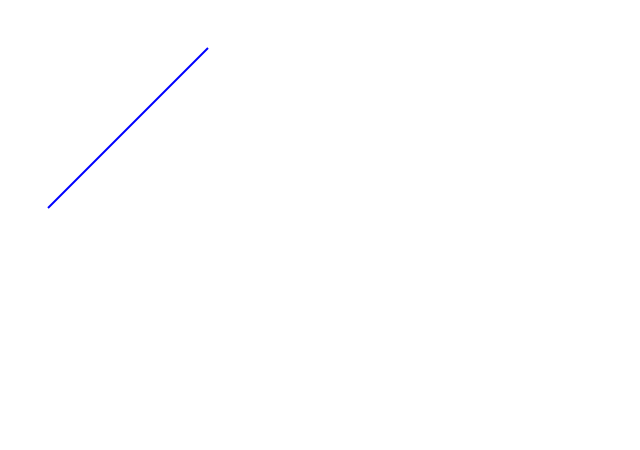
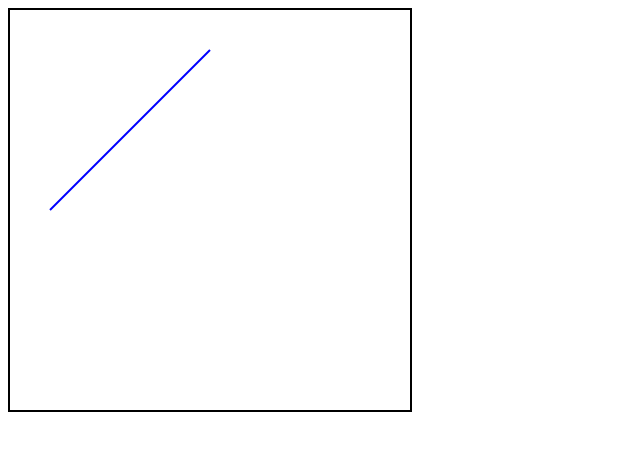
Before and after one commit to SoucupB/BoringPathfinding, a website built with webpack: page index.html in a window 1280 px wide. Shown: the whole page, without its empty margins (0-640 px from the left). Built offline with nearby package versions, Linux system fonts and the light colour scheme.

Commit message:
Add canvas helper library

```diff
--- a/index.html
+++ b/index.html
@@ -5,9 +5,10 @@
   <meta charset="UTF-8">
   <meta name="viewport" content="width=device-width, initial-scale=1.0">
   <script src="dist/bundle.js" defer></script>
+  <link rel="stylesheet" type="text/css" href="src/styles/canvas.css">
   <title>Webpack Example</title>
 </head>
 <body>
-  <canvas id="canvas-drawer" width="400" height="400"></canvas>
+  <canvas class="canvas-parent" id="canvas-drawer" width="400" height="400"></canvas>
 </body>
 </html>
--- a/src/index.js
+++ b/src/index.js
@@ -1,11 +1,15 @@
 import Polygon from './sources/Geometry/Polygon.js'
 import canvas_DrawLine from './sources/Frontend/CanvasLine.js';
 import Point from './sources/Geometry/Point.js';
-
+import CanvasHelper from './sources/Frontend/CanvasHelper.js';
 // const line = new Polygon();
 // line.push(5, 4)
 
 // line.display();
-const canvas = document.getElementById('canvas-drawer');
 
-canvas_DrawLine(new Point(10, 50), new Point(50, 10), canvas);
+const canvasDOM = document.getElementById('canvas-drawer');
+
+const canvas = new CanvasHelper(canvasDOM);
+canvas.startMouseListener();
+
+canvas_DrawLine(new Point(10, 50), new Point(50, 10), canvasDOM);
--- /dev/null
+++ b/src/sources/Frontend/CanvasHelper.js
@@ -0,0 +1,18 @@
+class CanvasHelper {
+  constructor(canvas = null) {
+    this.mouseX = 0;
+    this.mouseY = 0;
+    this.canvas = canvas;
+  }
+
+  updateMousePosition(event) {
+    this.mouseX = event.clientX;
+    this.mouseY = event.clientY;
+  }
+
+  startMouseListener() {
+    document.addEventListener('mousemove', this.updateMousePosition);
+  }
+}
+
+export default CanvasHelper;
--- /dev/null
+++ b/src/styles/canvas.css
@@ -0,0 +1,3 @@
+.canvas-parent {
+  border: 2px solid #000;
+}
```
